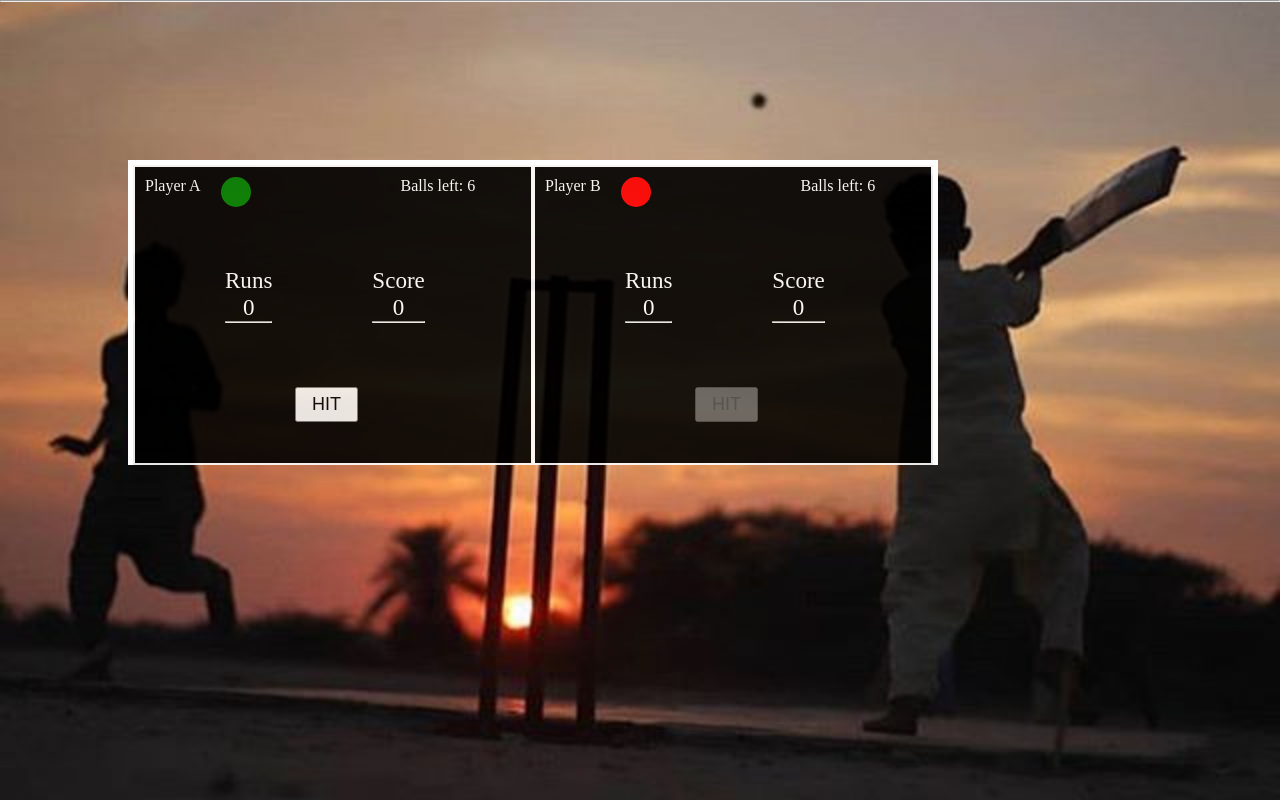
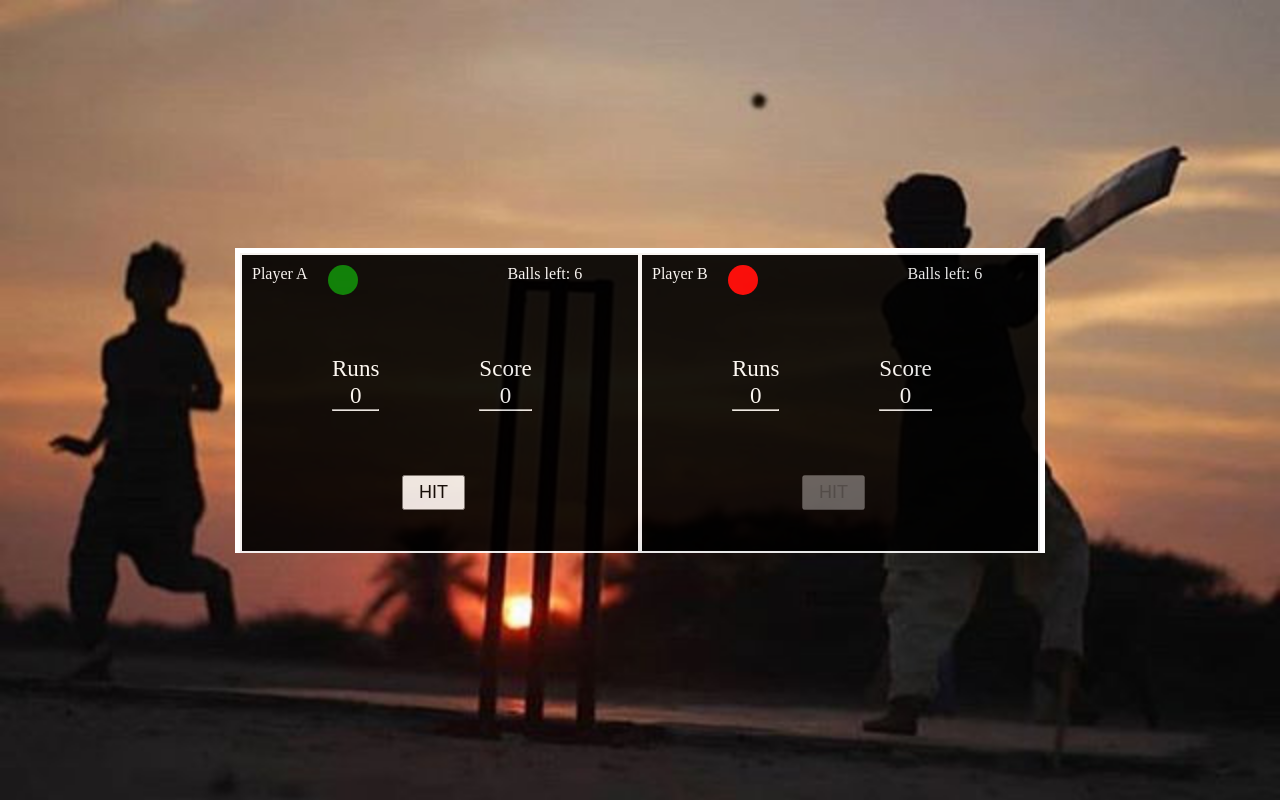
Before and after one commit to Anamika770/gully-cricket, a plain HTML site: page index.html in a window 1280 px wide. Drawn offline with Linux system fonts and the light colour scheme.

Commit message:
div-alignment

```diff
--- a/index.html
+++ b/index.html
@@ -53,6 +53,6 @@
             </div>
             <span id="resultB" class="result"></span>
          </div>
-    </div><hr>
+    </div>
 </body>
 </html>
--- a/style.css
+++ b/style.css
@@ -6,9 +6,14 @@
 
 body
 {
+    height: 100vh;
+    width: 100vw;
     background: url(background.jpg);
     background-size: 100%;
     background-repeat: no-repeat;
+     display:flex;
+    align-items: center;
+    justify-content: center;
 }
 #outer
 {
@@ -19,9 +24,6 @@ body
     display:flex;
     align-items: center;
     justify-content: center;
-    position:absolute;
-    left: 10vw;
-    top:20vh;
     color:white;
     box-sizing: border-box;
     border-bottom: 10px;
```
